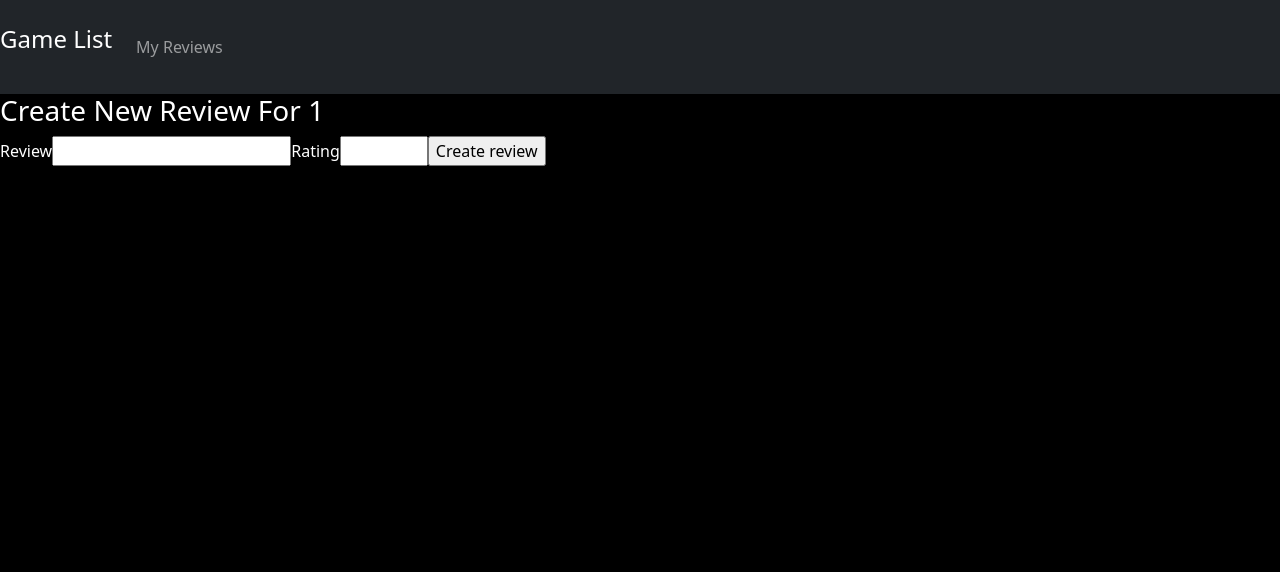
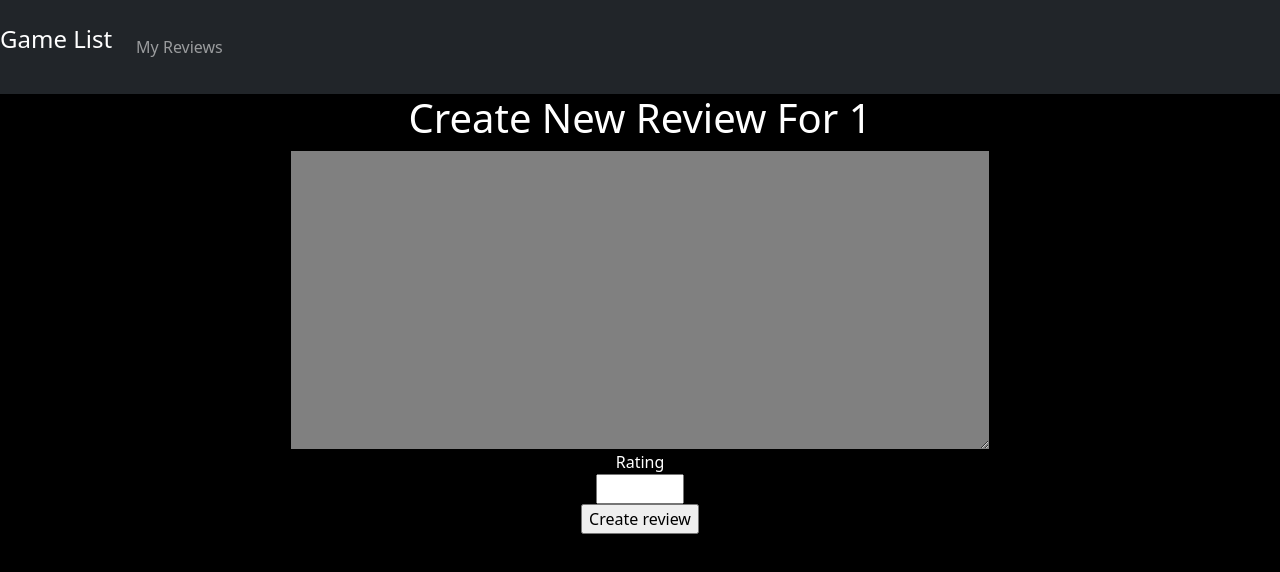
Before and after one commit to sanp1217/WebDevFinalProject, a React (Vite) app: page /create-review/1 in a window 1280 px wide. Shown: the top 572 px of the page. Built offline with nearby package versions, Linux system fonts and the light colour scheme; no server answers.

Commit message:
Changes size of review input box

```diff
--- a/src/components/CreateReview.jsx
+++ b/src/components/CreateReview.jsx
@@ -1,5 +1,6 @@
 import React, { useState } from "react";
 import { useNavigate, useParams } from "react-router-dom";
+import "./componentStyles/CreateReview.css";
 
 export default function CreateReview() {
   //from the url that ReviewBtn sets, based on the game clicked
@@ -45,12 +46,11 @@ export default function CreateReview() {
   }
 
   return (
-    <div>
-      <h3>Create New Review For {formattedGameName}</h3>
+    <div className="reviewContainer">
+      <h1>Create New Review For {formattedGameName}</h1>
       <form onSubmit={onSubmit}>
         <div className="formDiv">
-          <label htmlFor="review">Review</label>
-          <input
+          <textarea
             type="text"
             className="formReview"
             value={form.review}
--- /dev/null
+++ b/src/components/componentStyles/CreateReview.css
@@ -0,0 +1,20 @@
+.reviewContainer{
+    display: flex;
+    align-items: center;
+    justify-content: center;
+    flex-direction: column;
+}
+
+.formDiv{
+    display: flex;
+    align-items: center;
+    justify-content: center;
+    flex-direction: column;
+}
+
+.formReview{
+    width: 700px;
+    height: 300px;
+    background-color: grey;
+    border-color: black;
+}
```
